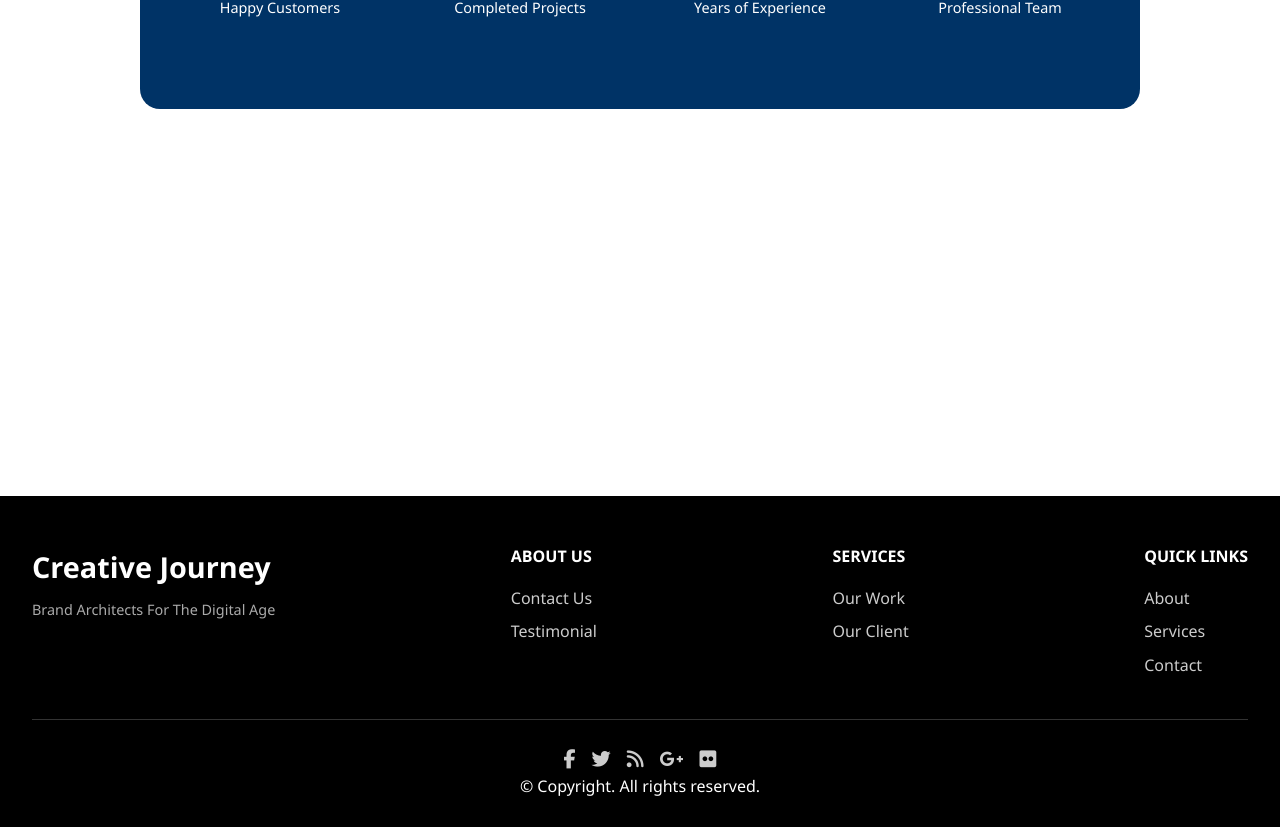
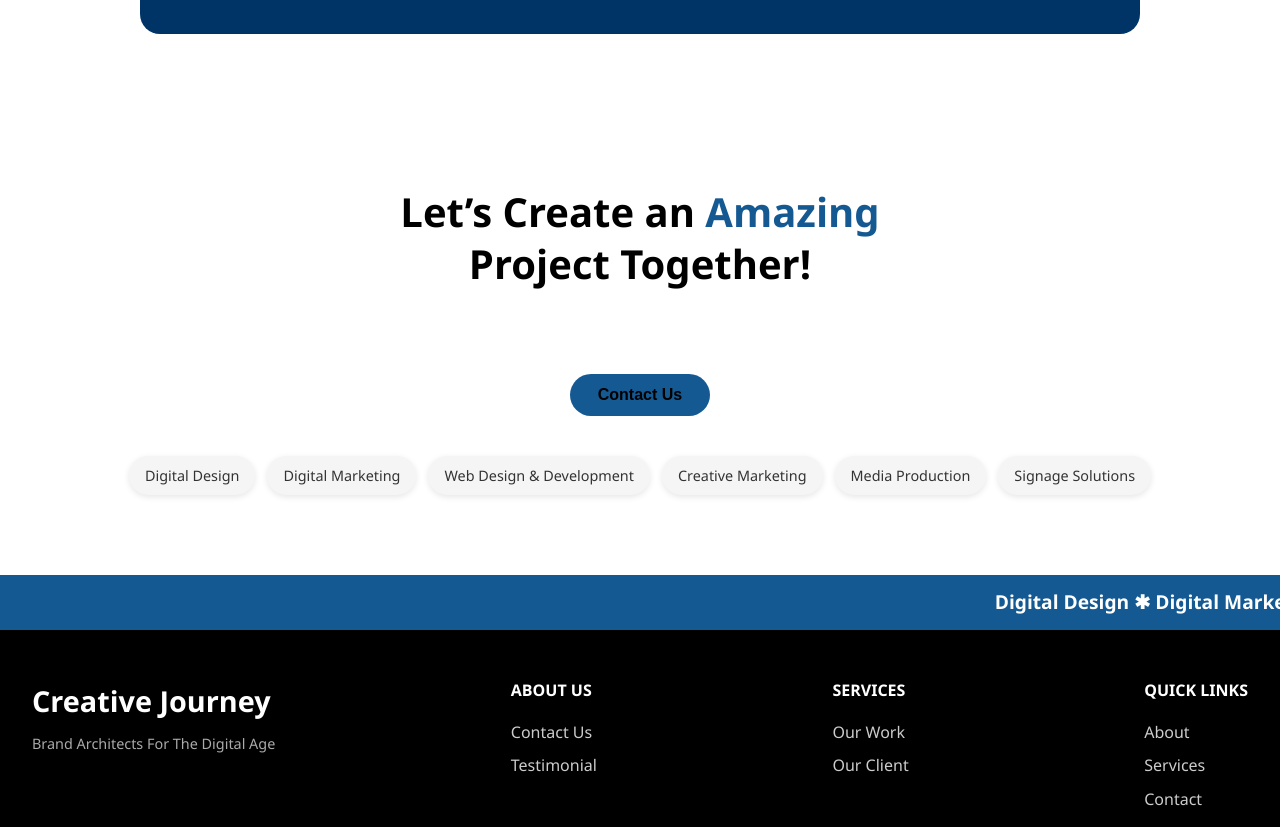
Before and after one commit to KudzaiNicholasTivatye/Creative-Journey, a React (Vite) app: page /About in a window 1280 px wide. Shown: the part 2538-3365 px from the top of the page. Built offline with nearby package versions, Linux system fonts and the light colour scheme.

Commit message:
first commit

```diff
--- a/src/components/AboutUs.css
+++ b/src/components/AboutUs.css
@@ -171,7 +171,7 @@
 /* why choose us */
 .why-choose-us {
   padding: 80px 20px;
-  background-color: #527291ff;
+  background-color: #155993;
   text-align: center;
   font-family: 'Segoe UI', Tahoma, Geneva, Verdana, sans-serif;
 }
@@ -379,7 +379,7 @@
   opacity: 0;
   transform: translateY(40px);
   transition: all 0.6s ease-out;
-  padding: 10px;
+  padding: 0px;
 }
 
 .stat-item.visible {
@@ -392,8 +392,9 @@
   display: flex;
   justify-content: center;
   align-items: center;
-  min-height: 100vh; /* Full viewport height */
+  min-height: 85vh; /* Full viewport height */
   margin-top: -60px; /* Moves the container up */
+  padding-top: 30px;
 }
 
 .stats-container {
@@ -402,7 +403,7 @@
   justify-content: space-around;
   flex-wrap: wrap;
   background-color: #003366;
-  padding: 60px 20px;
+  padding: 40px 20px;
   color: white;
   text-align: center;
   border-radius: 20px;
@@ -436,6 +437,114 @@
 }
 
 
+/* ===== floating Section ===== */
+.amazing-section {
+  margin-top: -250px; /* move section up */
+}
+.amazing-section {
+
+  text-align: center;
+  padding: 60px 20px;
+  background: #fff;
+  overflow: hidden;
+  position: relative;
+}
+
+/* Title */
+.amazing-title {
+  font-size: 2.5rem;
+  font-weight: bold;
+  line-height: 1.3;
+
+  color: #000;
+ padding-bottom: 40px;
+}
+
+.highlight {
+  color: #155993; /* Green highlight */
+}
+
+/* Contact button */
+.contact-btn {
+  background: #155993;
+  color: #000;
+  padding: 12px 28px;
+  font-size: 1rem;
+  font-weight: bold;
+  border: none;
+  border-radius: 50px;
+  cursor: pointer;
+  margin: 20px 0;
+  transition: all 0.3s ease;
+}
+
+.contact-btn:hover {
+  background: #00cc52;
+}
+
+/* Floating service tags */
+.floating-tags {
+  display: flex;
+  flex-wrap: wrap;
+  justify-content: center;
+  gap: 12px;
+  margin-top: 20px;
+  padding-bottom: 40px;
+}
+
+.floating-tags span {
+  background: #f5f5f5;
+  padding: 8px 16px;
+  border-radius: 20px;
+  font-size: 0.9rem;
+  font-weight: 500;
+  color: #333;
+  box-shadow: 0 2px 6px rgba(0, 0, 0, 0.1);
+  animation: float 3s ease-in-out infinite alternate;
+}
+
+@keyframes float {
+  from {
+    transform: translateY(0);
+  }
+  to {
+    transform: translateY(-10px);
+  }
+}
+
+/* Scrolling strip */
+.scrolling-strip {
+  width: 1500px;
+  background: #155993;
+  padding: 12px 10px;
+  margin-top: 40px;
+  overflow: hidden;
+  white-space: nowrap;
+  position: relative;
+  margin-left: -20px;
+  margin-bottom: -60px;
+}
+
+.scrolling-text {
+  display: inline-block;
+  animation: scroll-left 20s linear infinite;
+}
+
+.scrolling-text span {
+  font-size: 1.2rem;
+  font-weight: bold;
+  margin-right: 50px;
+  color: white;
+}
+
+@keyframes scroll-left {
+  0% {
+    transform: translateX(100%);
+  }
+  100% {
+    transform: translateX(-100%);
+  }
+}
 
 
 
--- a/src/components/AboutUs.jsx
+++ b/src/components/AboutUs.jsx
@@ -103,6 +103,7 @@ const AboutUs = () => {
     description: 'We prioritize end-user behavior to craft campaigns that truly resonate and convert.',
   },
 ];
+
 
   return (
     <div className="umbra-about">
@@ -226,6 +227,36 @@ const AboutUs = () => {
         </section>
       </div>
 
+      {/* -- floating Section -- */}
+       <section className="amazing-section">
+      <h2 className="amazing-title">
+        Let’s Create an <span className="highlight">Amazing</span> <br />
+        Project Together!
+      </h2>
+
+      <button className="contact-btn">Contact Us</button>
+
+      {/* Floating tags */}
+      <div className="floating-tags">
+        <span>Digital Design</span>
+        <span>Digital Marketing</span>
+        <span>Web Design & Development</span>
+        <span>Creative Marketing</span>
+        <span>Media Production</span>
+        <span>Signage Solutions</span>
+      </div>
+
+      {/* Scrolling bottom strip */}
+      <div className="scrolling-strip">
+        <div className="scrolling-text">
+          <span>Digital Design ✱ Digital Marketing ✱ Web Design & Development ✱ Creative Marketing ✱ Media Production ✱ Signage Solutions ✱</span>
+          <span>Digital Design ✱ Digital Marketing ✱ Web Design & Development ✱ Creative Marketing ✱ Media Production ✱ Signage Solutions ✱</span>
+        </div>
+      </div>
+    </section>
+
+
+
       {/* -- Contact Section / Footer -- */}
                 <footer className="footer">
                 <div className="footer-columns">
--- a/src/components/Homepage.css
+++ b/src/components/Homepage.css
@@ -639,6 +639,8 @@ section h2 {
 }
 
 
+
+
 /* ===== Footer / Contact Section ===== */
 .footer {
   background-color: #000;
--- a/src/components/Homepage.jsx
+++ b/src/components/Homepage.jsx
@@ -247,6 +247,9 @@ function App() {
       </div>
     </section>
 
+     {/* -- Contact Section / Footer -- */}
+
+
       {/* -- Contact Section / Footer -- */}
       <footer className="footer">
       <div className="footer-columns">
--- a/src/components/Services.css
+++ b/src/components/Services.css
@@ -128,7 +128,6 @@
 .mission {
   text-align: center;
   margin: 40px 20px;
-  background-color:  #102336ff;
 }
 
 .mission h5 {
```
